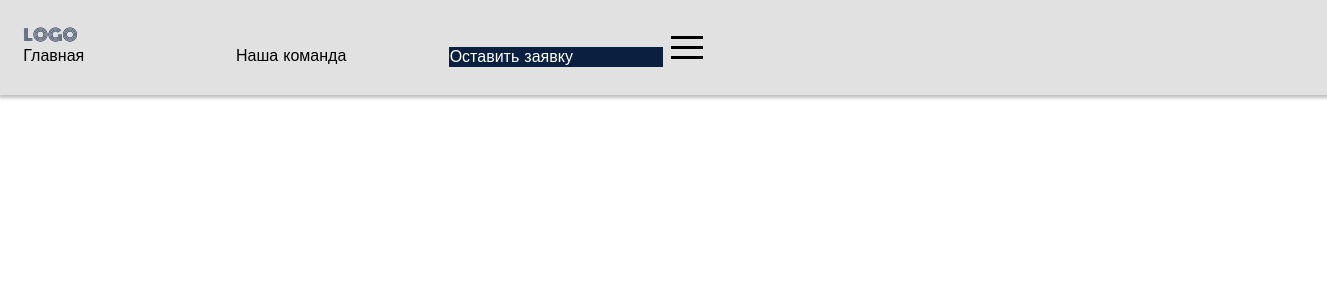
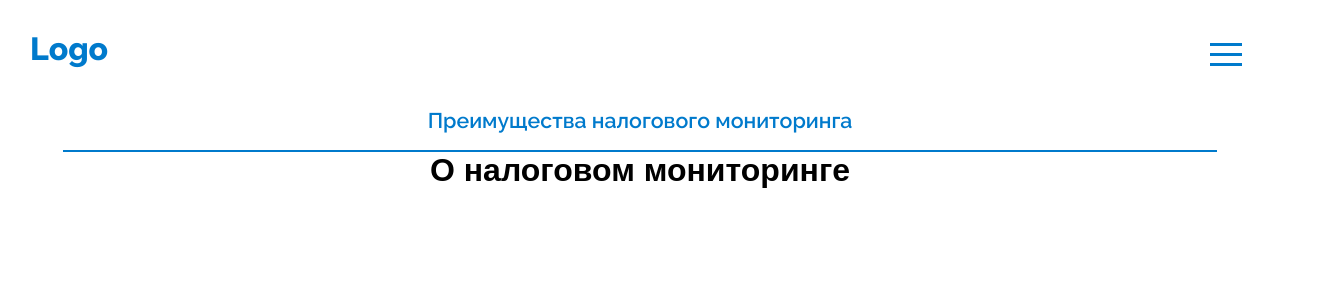
Before and after one commit to TomBebrov1ch/zadanie, a React (Create React App) app: page / in a window 1280 px wide. Shown: the top 300 px of the page, 1327 px wide, since content can reach past the window. Built offline with nearby package versions, Linux system fonts and the light colour scheme.

Commit message:
version 1.0.0

```diff
--- a/package.json
+++ b/package.json
@@ -3,11 +3,13 @@
   "version": "0.1.0",
   "private": true,
   "dependencies": {
+    "@emotion/react": "^11.11.1",
     "@testing-library/jest-dom": "^5.17.0",
     "@testing-library/react": "^13.4.0",
     "@testing-library/user-event": "^13.5.0",
     "hamburger-react": "^2.5.0",
     "react": "^18.2.0",
+    "react-awesome-reveal": "^4.2.7",
     "react-dom": "^18.2.0",
     "react-scripts": "5.0.1",
     "react-scroll": "^1.9.0",
--- a/src/App.js
+++ b/src/App.js
@@ -1,12 +1,20 @@
-import React from 'react'
-import './Components/Header'
-import './styles/global.scss'
-import './Components/header.scss'
+import React from "react";
+import "./components/header/Header";
+import "./styles/global.scss";
+import "./components/header/header.scss";
+import Header from "./components/header/Header.jsx";
+import Main from "./screens/mainScreen/Main.jsx";
+import "./screens/mainScreen/main.scss";
 
 const App = () => {
   return (
-    <div></div>
-  )
-}
+    <div>
+      <>
+        <Header />
+        <Main />
+      </>
+    </div>
+  );
+};
 
-export default App
+export default App;
--- a/src/Components/Header.jsx
+++ /dev/null
@@ -1,29 +0,0 @@
-import React, {useState, useEffect} from 'react'
-import Hamburger from 'hamburger-react'
-import { Link as ScrollLink } from "react-scroll";
-
-
-const Header = () => {
-  const [isOpen, setOpen] = useState(false)
-
-  return (
-    <>
-    <header className='header'>
-    <nav className='nav'>
-    <ScrollLink className='header__logo'>Logo</ScrollLink>
-    <span className='header__text'>
-    <ScrollLink className='header__main'>Главная</ScrollLink>
-    <ScrollLink className='header__team'>Наша команда</ScrollLink>
-    <ScrollLink className='header__req' href="">Оставить заявку</ScrollLink>
-    </span>
-    </nav>
-    <div>
-    <Hamburger toggled={isOpen} toggle={setOpen}/>
-    {/* <Hamburger onToggle={toggled => ...} /> */}
-    </div>
-    </header>
-    </>
-  )
-}
-
-export default Header
--- a/src/Components/header.scss
+++ /dev/null
@@ -1,33 +0,0 @@
-@import url('https://fonts.googleapis.com/css2?family=Monoton&display=swap');
-
-.header{
-    margin: auto;
-    width: 100%;
-    background-color: #E1E1E1;
-    padding: clamp(17.5px,1.8228vw,70px);
-    box-shadow: 1px 1px 3px 2px rgba(134, 134, 134, 0.5);
-    display: flex;
-    justify-content: space-between;
-    &__logo{
-        text-transform: uppercase;
-        color: #0B2040;
-        font-family: 'Monoton', sans-serif;
-    }
-    &__text{
-        display: flex;
-        justify-content: space-around;
-    }
-    &__main{
-
-    }
-    &__team{
-
-    }
-    &__req{
-        text-decoration: none;
-        color: white;
-        border: 1px solid #0B2040;
-        background-color: #0B2040;
-
-    }
-}
--- /dev/null
+++ b/src/components/header/Header.jsx
@@ -0,0 +1,47 @@
+import React, {useState, useEffect} from 'react'
+import Hamburger from 'hamburger-react'
+import { Link as ScrollLink } from "react-scroll";
+
+
+const Header = ({ isOpen , setOpen }) => {
+  useEffect(() => {
+    if (isOpen) {
+    document.body.style.overflowY = 'hidden';
+  } else {
+    document.body.style.overflowY= '';
+  }
+
+  return () => {
+    document.body.style.overflowY = '';
+    };
+  }, [isOpen]);
+
+  return (
+    <>
+    <header className='header'>
+    <nav className='nav'>
+    <ScrollLink className='header__logo'>Logo</ScrollLink>
+    <span className='header__text'>
+    <ScrollLink className='header__main'>Главная</ScrollLink>
+    <ScrollLink className='header__advant'>Приемущества</ScrollLink>
+    <ScrollLink className='header__road'>Дорожная карта</ScrollLink>
+    <ScrollLink className='header__news'>Новости</ScrollLink>
+    <ScrollLink className='header__art'>Статьи</ScrollLink>
+    </span>
+    </nav>
+    <span>
+    <ScrollLink className='header__req'>Оставить заявку</ScrollLink>
+    </span>
+    <div className='burger-menu'>
+    <Hamburger
+      color="#007ACC"
+      toggled={isOpen}
+      onToggle={setOpen}
+    ></Hamburger>
+    </div>
+    </header>
+    </>
+  )
+}
+
+export default Header
--- /dev/null
+++ b/src/components/header/header.scss
@@ -0,0 +1,39 @@
+@import url('https://fonts.googleapis.com/css2?family=Monoton&display=swap');
+
+.header{
+    margin: auto;
+    width: auto;
+    background-color: white;
+    padding: clamp(22.5px,2.3436vw,90px);
+    display: flex;
+    justify-content: flex-start;
+    margin: auto;
+    &__logo{
+        font-weight: 800;
+        font-size: clamp(24px,2.49984vw,96px);
+        color: #007ACC;
+        font-family: 'Raleway', sans-serif;
+    }
+    &__text{
+        display: none;
+        justify-content: space-around;
+    }
+    &__main{
+
+    }
+    &__team{
+
+    }
+    &__req{
+        display: none;
+        text-decoration: none;
+        color: white;
+        border: 1px solid #B0C4B1;
+        background-color: #B0C4B1;
+    }
+}
+
+.burger-menu{
+    display: flex;
+    justify-content: flex-end;
+}
--- a/src/index.js
+++ b/src/index.js
@@ -1,14 +1,10 @@
 import React from 'react';
 import ReactDOM from 'react-dom/client';
+import App from './App';
 
-import App from './App';
-import Header from './Components/Header';
 
 
 const root = ReactDOM.createRoot(document.getElementById('root'));
 root.render(
-  <>
-    <App />
-    <Header />
-    </>
+  <App />
 );
--- /dev/null
+++ b/src/screens/mainScreen/Main.jsx
@@ -0,0 +1,22 @@
+import React from "react";
+import { Fade } from "react-awesome-reveal";
+
+const Main = () => {
+  return (
+    <div className="container">
+      <Fade duration={1800} direction="up" bottom>
+        <div className="container__text">
+          <p className="container__text__first-text">
+            Преимущества налогового мониторинга
+          </p>
+          <hr className="separator" />
+          <h1 className="text__main-text">
+            О налоговом мониторинге
+          </h1>
+        </div>
+      </Fade>
+    </div>
+  );
+};
+
+export default Main;
--- /dev/null
+++ b/src/screens/mainScreen/main.scss
@@ -0,0 +1,30 @@
+@import "../../styles/variables.scss";
+
+.container {
+  margin: auto;
+  width: 90%;
+  &__text {
+    display: flex;
+    align-items: center;
+    flex-direction: column;
+    &__first-text {
+      text-align: center;
+      font-weight: 600;
+      font-size: clamp(16px, 1.66656vw, 64px);
+      color: $blue;
+      font-family: "Raleway", sans-serif;
+    }
+  }
+}
+
+.separator {
+  margin-top: clamp(12.5px, 1.302vw, 50px);
+  border: 1px solid $blue;
+}
+
+.text__main-text {
+  display: flex;
+  align-items: center;
+  flex-direction: column;
+  align-items: center;
+}
--- a/src/styles/global.scss
+++ b/src/styles/global.scss
@@ -1,8 +1,7 @@
-@import url('https://fonts.googleapis.com/css2?family=Josefin+Sans:ital,wght@0,100;0,200;0,300;0,400;0,500;0,600;1,100;1,200;1,300;1,400;1,500&display=swap');
-
-*{
-    width: 100%;
-    font-family: 'Josefin Sans', sans-serif;
-    margin: 0;
-    padding: 0;
+@import url("https://fonts.googleapis.com/css2?family=Raleway:wght@300;400;500;600;700;800&display=swap");
+* {
+  width: 100%;
+  font-family: "Josefin Sans", sans-serif;
+  margin: 0;
+  padding: 0;
 }
--- /dev/null
+++ b/src/styles/variables.scss
@@ -0,0 +1,3 @@
+$blue: #007acc;
+$gray: #333333;
+$white: #f1f1f1;
```
Also changed, not shown: 1 other file (tests, documents, lock files or other folders).
